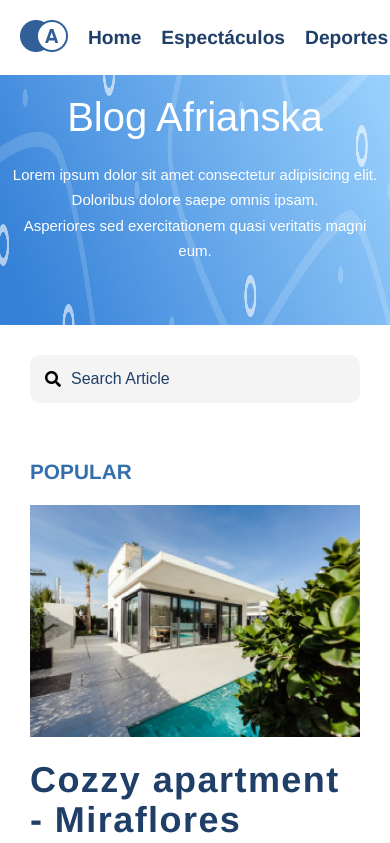
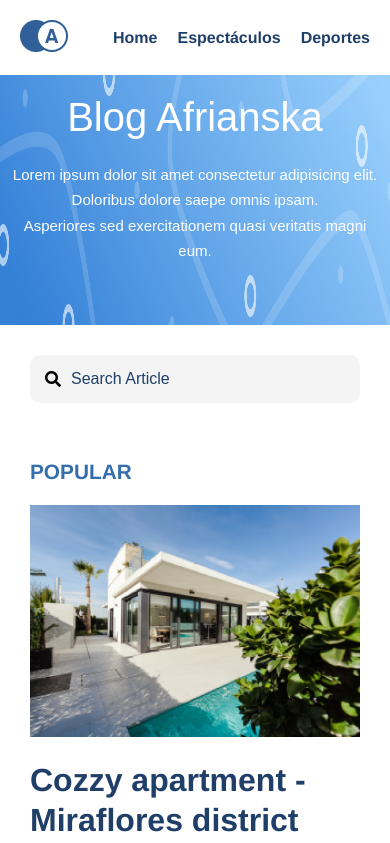
Before and after one commit to bananalar05/hackaton-7, a plain HTML site: page index.html in a window 390 px wide. Shown: the top 843 px of the page. Drawn offline with Linux system fonts and the light colour scheme.

Commit message:
hackaton7(2)

```diff
--- a/styles/atoms/_global.scss
+++ b/styles/atoms/_global.scss
@@ -32,11 +32,14 @@ h2, h4{
 h2{
   /*Tipografía*/
   font-size: 2.25rem;
-  letter-spacing: 0.04em;
   line-height: 2.5rem;
 
   @include breakpoints(lg) {
     padding-top: 20px;
+  }
+
+  @include breakpoints(sm) {
+    font-size: 2rem;
   }
 }
 
--- a/styles/molecules/_articles.scss
+++ b/styles/molecules/_articles.scss
@@ -2,7 +2,6 @@
   .popular-section {
 
     &__article {
-      padding-right: 20px;
 
       .share {
         a {
--- a/styles/molecules/_nav.scss
+++ b/styles/molecules/_nav.scss
@@ -6,6 +6,7 @@
 
     @include breakpoints(sm) {
       margin-left: 20px;
+      font-size: 1rem;
      }
   }
 
```
Also changed, not shown: styles/main.css, 1 other file.
